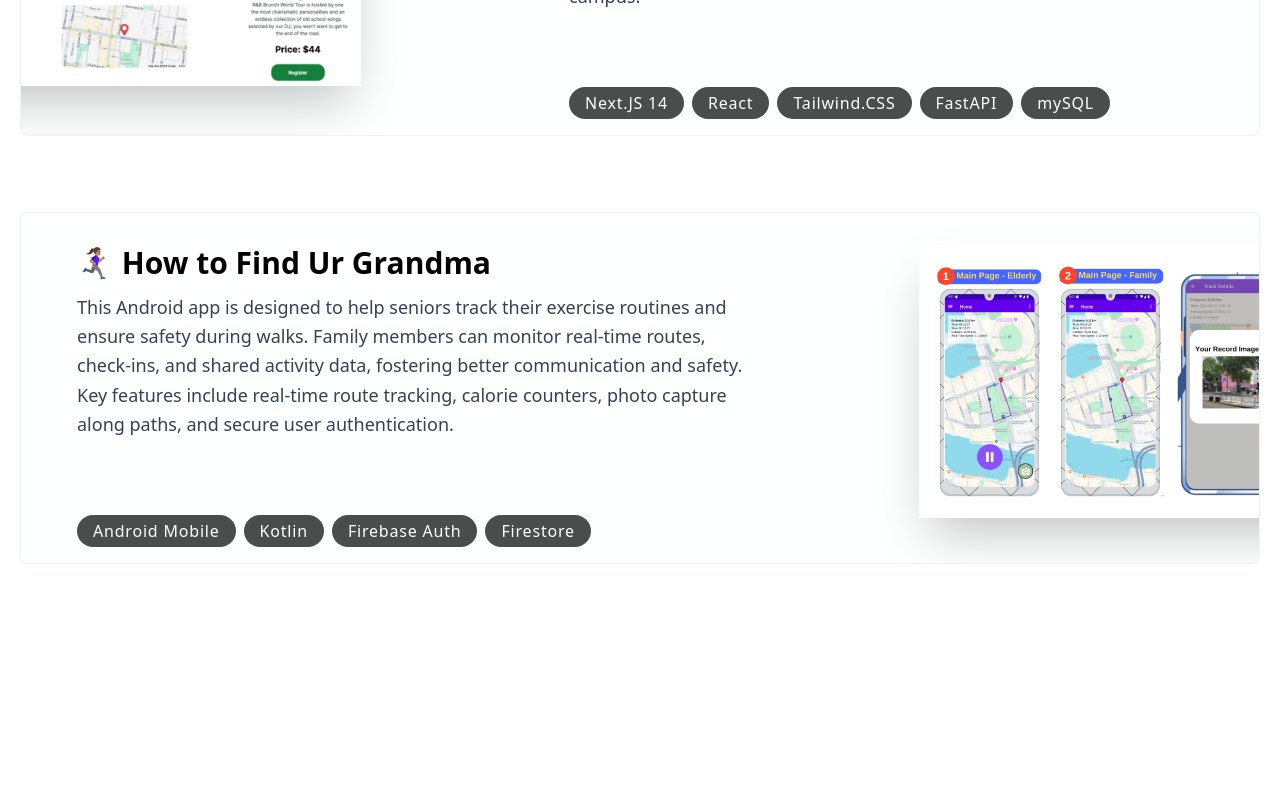
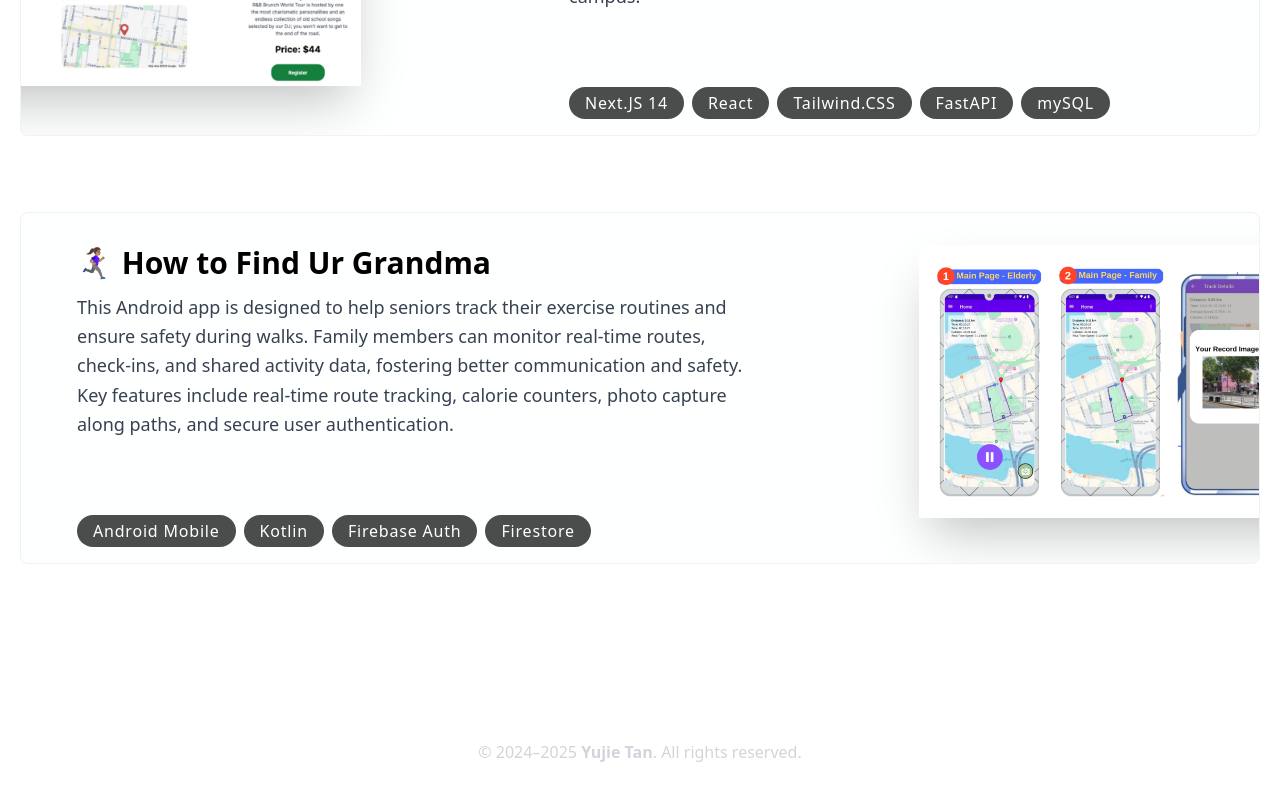
Before and after one commit to ivany-tan/portfolio-25, a React (Vite) app: page / in a window 1280 px wide. Shown: the part 4742-5542 px from the top of the page. Before the commit the page ends 5442 px from the top, so only its background shows below. Built offline with nearby package versions, Linux system fonts and the light colour scheme.

Commit message:
added footer

```diff
--- a/src/App.jsx
+++ b/src/App.jsx
@@ -4,6 +4,7 @@ import Hero from "./sections/Hero";
 import About from "./sections/About";
 import Experience from "./sections/Experience";
 import Showcase from "./sections/Showcase";
+import Footer from "./components/Footer";
 
 const App = () => {
   return (
@@ -13,6 +14,7 @@ const App = () => {
       <About />
       <Experience />
       <Showcase />
+      <Footer />
     </div>
   );
 };
--- /dev/null
+++ b/src/components/Footer.jsx
@@ -0,0 +1,16 @@
+const Footer = () => {
+  const startYear = 2024; // The year you started the project
+  const currentYear = new Date().getFullYear();
+  const displayYear =
+    startYear === currentYear ? currentYear : `${startYear}–${currentYear}`;
+
+  return (
+    <footer className="flex justify-center py-10">
+      <p className="text-gray-300 cursor-default">
+        © {displayYear} <strong>Yujie Tan</strong>. All rights reserved.
+      </p>
+    </footer>
+  );
+};
+
+export default Footer;
```
